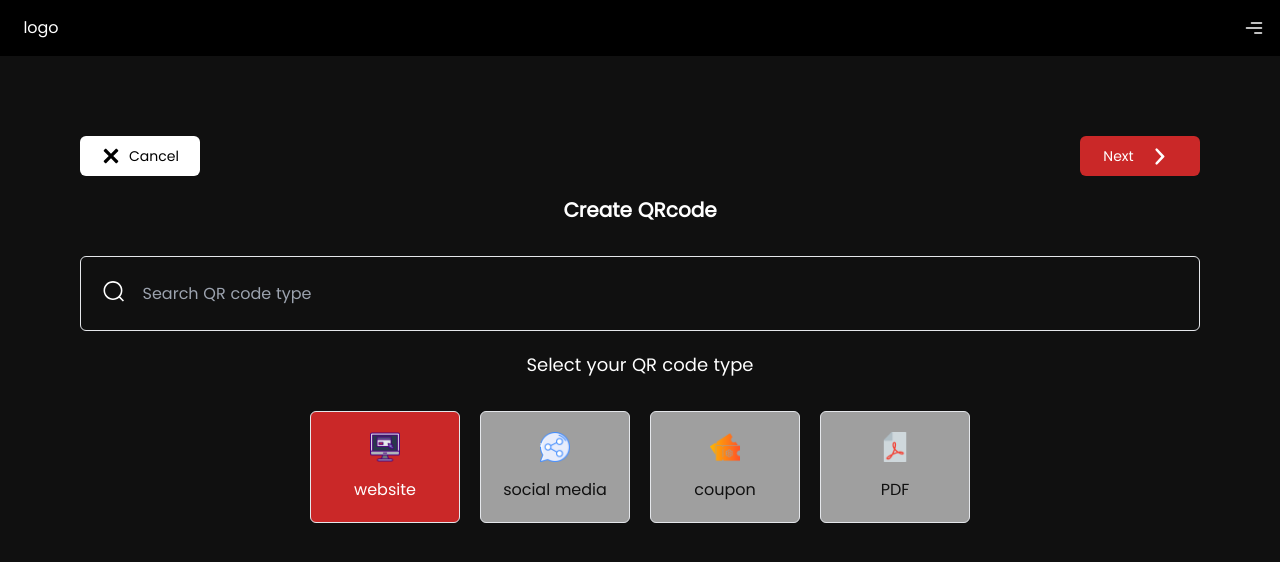
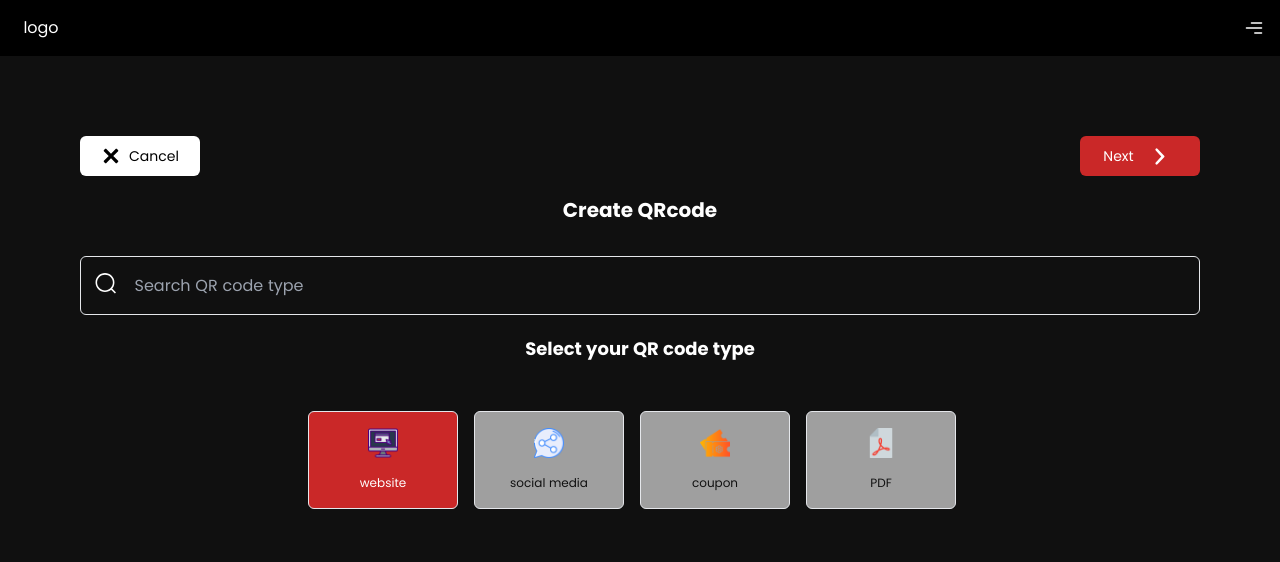
Before and after one commit to Jerry21082-alt/QrMate, a Next.js app: page /pages/create in a window 1280 px wide. Shown: the top 562 px of the page. Built offline with nearby package versions, Linux system fonts and the light colour scheme.

Commit message:
initial commit

```diff
--- a/app/layout.js
+++ b/app/layout.js
@@ -1,6 +1,7 @@
 "use client";
 
 import '../styles/global.css';
+import '../styles/typography.css'
 
 import StateContext from "@/components/useStateContext/StateContext";
 import GeneralMsg from "@/components/GeneralMsg";
--- a/app/pages/create/page.jsx
+++ b/app/pages/create/page.jsx
@@ -76,7 +76,7 @@ export default function CreatePage() {
         Create QRcode
       </h1>
 
-      <div className="flex items-center justify-between mt-8 space-x-3 bg-lightCulture p-4 rounded-md border border-culture">
+      <div className="flex items-center justify-between mt-8 space-x-3 bg-lightCulture p-2 rounded-md border border-culture">
         <svg
           xmlns="http://www.w3.org/2000/svg"
           version="1.1"
@@ -99,14 +99,14 @@ export default function CreatePage() {
         Select your QR code type
       </h2>
 
-      <div className="flex justify-center items-center gap-5 flex-wrap mt-8">
+      <div className="flex justify-center items-center flex-wrap mt-8">
         {selectQrcode.map((select, i) => (
           <div
             onClick={() => handleSelectFormat(i, select.type)}
             key={i}
             className={`${
               selectFormat === i ? "bg-red" : "bg-grey"
-            } w-[150px] rounded-md flex flex-col items-center justify-center py-5 border`}
+            } w-[150px] rounded-md flex flex-col items-center justify-center py-4 mr-4 mt-4 border`}
           >
             <div className="flex justify-center items-center w-[30px]">
               <Image src={select.icon} alt="qrcode format icons" />
--- a/app/pages/final_page/page.jsx
+++ b/app/pages/final_page/page.jsx
@@ -109,7 +109,7 @@ export default function page() {
         </div>
       </div>
 
-      <div className="flex justify-center items-center w-full gap-2 mt-10">
+      <div className="flex justify-center items-center w-full space-x-2 mt-10">
         {qrcodeOptions.map((option) => (
           <div
             onClick={option.onClick}
--- a/app/pages/home/page.jsx
+++ b/app/pages/home/page.jsx
@@ -95,7 +95,7 @@ export default function Home() {
           Your QR codes
         </h1>
 
-        <div className="flex flex-wrap justify-between items-center w-full mt-10">
+        <div className="flex justify-between items-center w-full mt-10">
           {Object.values(filterButtonsText).map((text, index) => (
             <button
               key={text}
@@ -121,7 +121,7 @@ export default function Home() {
 
         <div className="my-5 w-full">
           <div className="flex justify-between items-center">
-            <div className="flex items-center">
+            <div className="flex items-center space-x-1">
               <h3 className="font-semibold text-grey">
                 {filterItems} QR Codes
               </h3>
@@ -144,7 +144,7 @@ export default function Home() {
         />
       </section>
 
-      <div id="scroll" className="h-[300px]" ref={ref}>
+      <div id="scroll" className="max-h-[500px]" ref={ref}>
         {qrcodes.length && isMounted ? (
           <div className="h-full w-full flex flex-col justify-start">
             {filteredItems.map((detail, i) => (
--- a/components/InputForm.jsx
+++ b/components/InputForm.jsx
@@ -14,18 +14,18 @@ export default function InputForm({
           customizePage ? "hidden" : null
         } mt-10 flex flex-col gap-5`}
       >
-        <div className="flex flex-col gap-2">
+        <div className="flex flex-col space-y-2">
           <label htmlFor="name" className="text-grey">Name your QRcode</label>
           <input
             id="name"
             value={qrcodeName}
             placeholder="Enter name here"
             onChange={(e) => setQrcodeName(e.target.value)}
-            className="w-full text-white shadow-sm rounded-md p-4 bg-lightCulture border-2 outline-none bg-transparent"
+            className="w-full text-white shadow-sm rounded-md p-2 bg-lightCulture border-2 outline-none bg-transparent"
           />
         </div>
 
-        <div className="flex flex-col gap-2">
+        <div className="flex flex-col space-y-2">
           <label htmlFor="url" className="text-grey">
             {qrCodeType === "website"
               ? "Enter website URL"
@@ -42,7 +42,7 @@ export default function InputForm({
             value={url}
             placeholder="Enter URL here"
             onChange={(e) => setUrl(e.target.value)}
-            className="w-full text-white shadow-sm rounded-md p-4 bg-lightCulture border-2 outline-none bg-transparent"
+            className="w-full text-white shadow-sm rounded-md p-2 bg-lightCulture border-2 outline-none bg-transparent"
           />
         </div>
       </form>
--- a/components/QrCodeDetails.jsx
+++ b/components/QrCodeDetails.jsx
@@ -38,7 +38,7 @@ export default function QrCodeDetails({
 
   const DetailsModal = ({ detail }) => (
     <div
-      className={`bg-darkGray p-4 flex flex-col absolute top-8 right-12 rounded-s-lg rounded-br-lg w-[100px] gap-3 z-20 shadow-md ${
+      className={`bg-darkGray p-3 flex flex-col space-y-2 absolute top-8 right-12 rounded-s-lg rounded-br-lg w-24 z-20 shadow-md ${
         openModal ? "opacity-100 scale-100" : "opacity-0 scale-0"
       }`}
     >
@@ -47,7 +47,7 @@ export default function QrCodeDetails({
           className="flex items-center space-x-2"
           onClick={() => handleQrcodepause(detail.id)}
         >
-          <FaRegCirclePause color="#9f9f9f" size={10} />
+          <FaRegCirclePause color="#9f9f9f" size={15} />
           <p className="text-grey text-xs font-semibold">Pause</p>
         </div>
       ) : (
@@ -55,7 +55,7 @@ export default function QrCodeDetails({
           className="flex items-center space-x-2"
           onClick={() => handleQrcoderesume(detail.id)}
         >
-          <FaRegCirclePlay color="#9f9f9f" size={10} />
+          <FaRegCirclePlay color="#9f9f9f" size={15} />
           <p className="text-grey text-xs font-semibold">Resume</p>
         </div>
       )}
@@ -73,15 +73,15 @@ export default function QrCodeDetails({
   return (
     <div
       ref={modalContainer}
-      className="w-full flex justify-between items-center relative overflow-hidden bg-charcoal rounded-xl p-4 gap-2 shadow-lg"
+      className="w-full flex items-center space-x-2 relative overflow-hidden bg-charcoal rounded-xl p-3 shadow-lg"
     >
       <div
-        className={`w-[10px] h-full ${
+        className={`w-3 h-full ${
           detail.status === "Active" ? "bg-kellyGreen" : "bg-red"
         } absolute left-0`}
       />
 
-      <div className="flex justify-center items-center w-[90px] h-[90px]">
+      <div className="flex justify-center items-center w-24">
         <img
           src={src}
           alt="qrcode image"
@@ -89,22 +89,23 @@ export default function QrCodeDetails({
         />
       </div>
 
-      <div className="flex flex-col gap-2">
+      <div className="w-full flex justify-between items-center">
+        <div className="flex flex-col space-y-2 text-white">
           <div className="flex items-center space-x-2">
-          <p className="text-gray-400 text-xs">Name:</p>
-          <span className="text-oxfordBlue text-sm font-semibold">{name}</span>
+            <p className="text-xs text-slate-400">Name:</p>
+            <span className="text-sm font-semibold">{name}</span>
           </div>
           <div className="flex items-center space-x-2">
-          <p className="text-gray-400 text-xs">Type:</p>
-          <span className="text-oxfordBlue text-sm font-semibold">{type}</span>
+            <p className="text-xs text-slate-400">Type:</p>
+            <span className="text-sm font-semibold">{type}</span>
           </div>
           <div className="flex items-center space-x-2">
-          <p className="text-gray-400 text-xs">URL:</p>
-          <span className="text-oxfordBlue text-sm font-semibold">{url}</span>
+            <p className="text-xs text-slate-400">URL:</p>
+            <span className="text-sm font-semibold">{url}</span>
           </div>
         </div>
 
-      <div className="flex flex-col gap-5">
+        <div className="flex flex-col space-y-5">
           <div className="flex justify-end items-center space-x-3">
             <div className="w-[30px] h-[30px] rounded-md border border-gray-400 flex justify-center items-center p-1">
               <CiEdit color="#fff" />
@@ -121,6 +122,7 @@ export default function QrCodeDetails({
             Details
           </button>
         </div>
+      </div>
       <DetailsModal detail={detail} />
     </div>
   );
--- a/components/UseCalendar.jsx
+++ b/components/UseCalendar.jsx
@@ -43,7 +43,7 @@ export default function UseCalendar({
         toggleCalendar ? "calendar-opened" : "calendar-closed"
       }`}
     >
-      <div className="bg-red rounded-md text-white p-4 absolute left-0 right-0">
+      <div className="bg-red rounded-md text-white p-4 absolute -top-5">
         <Calendar value={date} onClickDay={handleDateSelect} />
       </div>
     </div>
--- a/styles/global.css
+++ b/styles/global.css
@@ -85,5 +85,5 @@ body {
 #scroll {
   scroll-snap-type: mandatory;
   overflow-y: scroll;
-  max-height: 100%;
+  height: 100%;
 }
--- /dev/null
+++ b/styles/typography.css
@@ -0,0 +1,42 @@
+@font-face {
+    font-family: PoppinsBold;
+    src: url("../public/Poppins-Bold.ttf");
+  }
+
+  @font-face {
+    font-family: PoppinsSemibold;
+    src: url("../public/Poppins-SemiBold.ttf");
+  }
+
+
+  h1 {
+    font-family: PoppinsBold;
+    font-size: 24px;
+  }
+
+  h2 {
+    font-family: PoppinsBold;
+    font-size: 18px;
+  }
+
+  h3 {
+    font-family: PoppinsSemibold;
+    font-size: 18px;
+  }
+
+  h4 {
+    font-size: 16px;
+  }
+
+  h5 {
+    font-size: 16px;
+  }
+
+  caption,
+  p {
+    font-size: 12px;
+  }
+
+  button {
+    font-size: 16px;
+  }
```
Lines whose indentation alone changed are shown as unchanged.
